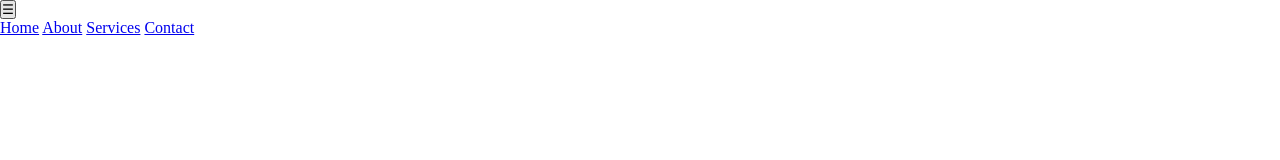
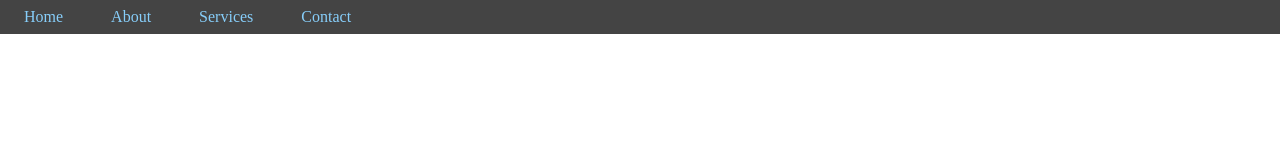
Before and after one commit to bjorkmanemelie/boiler-room3-javabean, a plain HTML site: page index.html in a window 1280 px wide. Drawn offline with Linux system fonts and the light colour scheme.

Commit message:
styling css

```diff
--- a/index.html
+++ b/index.html
@@ -5,7 +5,8 @@
     <meta charset="UTF-8">
     <meta name="viewport" content="width=device-width, initial-scale=1.0">
     <link rel="stylesheet" href="style.css">
-    <title>Document</title>
+    <link rel="stylesheet" href="style.emelie.css">
+    <title>JavaBean</title>
 </head>
 
 <body>
--- a/style.emelie.css
+++ b/style.emelie.css
@@ -0,0 +1,62 @@
+.hamburger {
+  /*button for hamburger menu*/
+  display: block;
+  background-color: black;
+  color: lightskyblue;
+  border: none;
+  font-size: 1.5rem;
+  padding: 1rem;
+  cursor: pointer;
+}
+
+#nav {
+  /*navigation menu - hidden for mobile and is used for desktop*/
+  display: none;
+  flex-direction: column;
+  top: 100%;
+  left: 0;
+  width: 100%;
+  background-color: black;
+  padding: 1rem;
+}
+
+#nav.open {
+  /*shows when nav is open through js*/
+  display: flex;
+}
+
+#nav a {
+  display: block;
+  color: lightskyblue;
+  text-decoration: none;
+  padding: 0.5rem;
+  margin: 0.5rem 0;
+}
+
+#nav a:hover {
+  background-color: lightcoral;
+}
+
+@media (min-width: 769px) {
+  /*changing to desktop view and bigger*/
+  .hamburger {
+    display: none;
+  }
+  #nav {
+    /*here i change the nav to be horizontal for desktop, always*/
+    display: flex;
+    flex-direction: row;
+    position: static;
+    width: auto;
+    background: none;
+    padding: 0;
+  }
+  #nav a {
+    margin: 0 1rem;
+  }
+}
+
+header {
+  background-color: #444;
+  width: 100%;
+}
```
